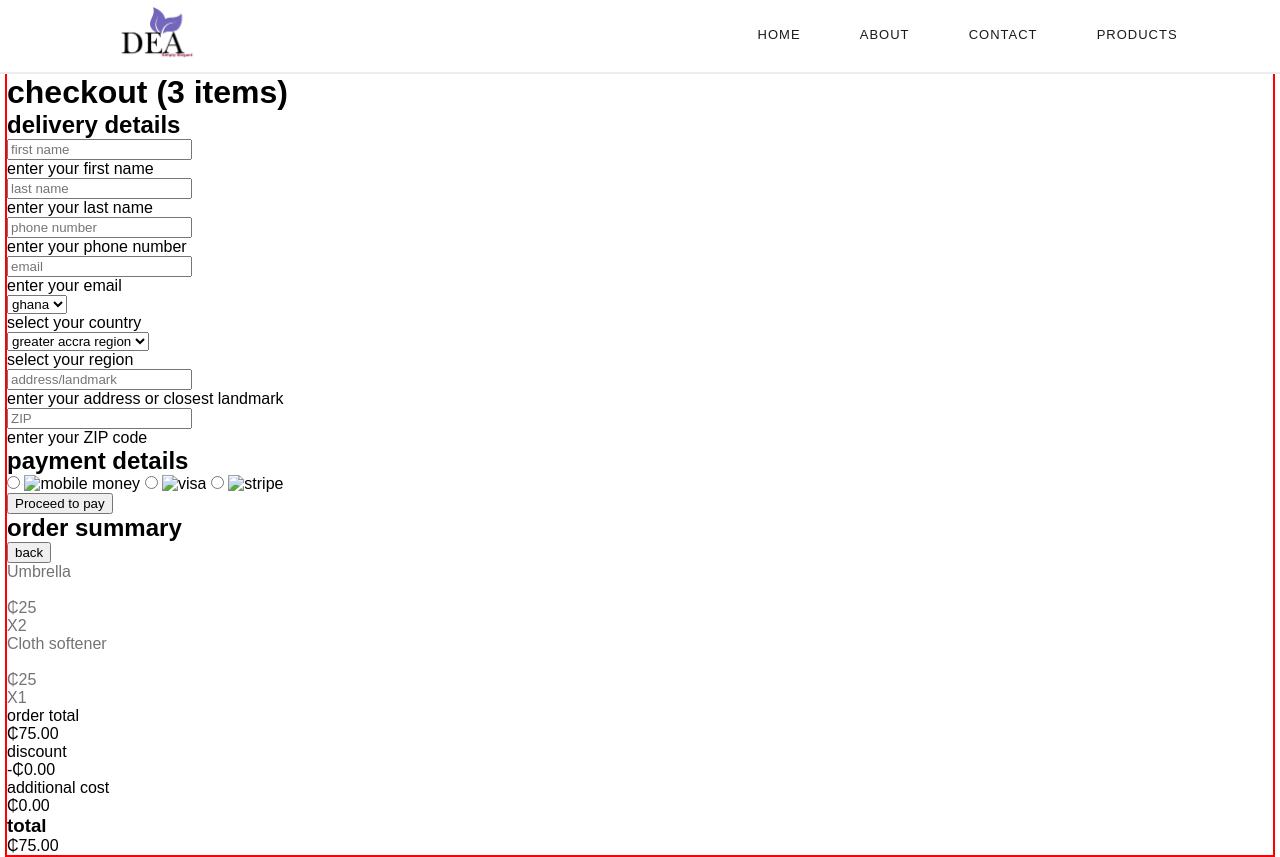
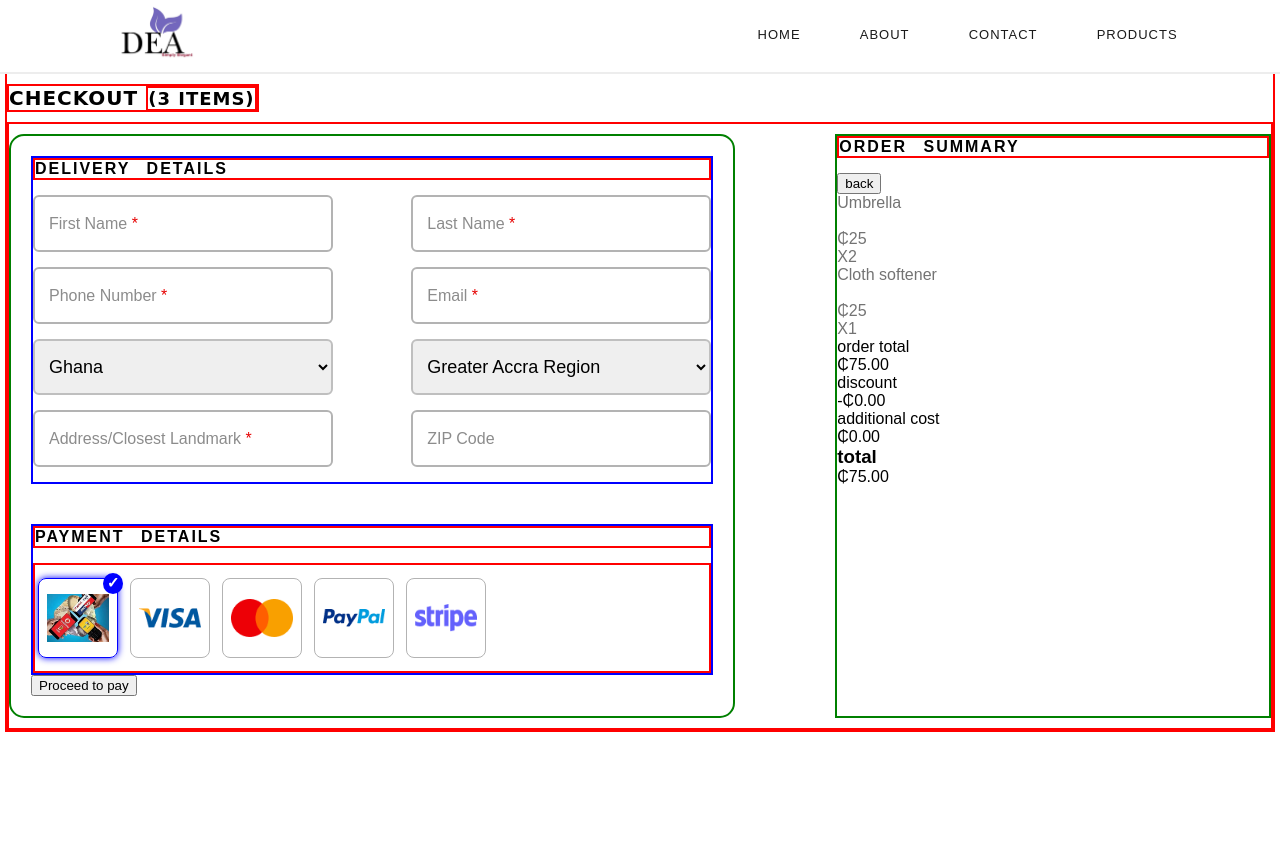
Before and after one commit to IB-ALA/DEA-PROJECT, a plain HTML site: page checkout.html in a window 1280 px wide. After the commit the page ends 800 px from the top, so only its background shows below. Drawn offline with Linux system fonts and the light colour scheme.

Commit message:
Starting the checkout page.

```diff
--- a/checkout.html
+++ b/checkout.html
@@ -56,36 +56,36 @@
           <h2>delivery details</h2>
 
           <form action="#">
-            <div class="ro1">
-              <div class="col1">
-                <input type="text" placeholder="first name">
-                <p class="alert">enter your first name</p>
+            <div class="row">
+              <div class="col">
+                <input placeholder="" type="text" id="first-name">
+                <label for="first-name" class="alert required">first name</label>
               </div>
-              <div class="col2">
-                <input type="text" placeholder="last name">
-                <p class="alert">enter your last name</p>
+              <div class="col">
+                <input placeholder="" type="text" id="last-name">
+                <label for="last-name" class="alert required">last name</label>
               </div>
             </div>
 
-            <div class="row2">
-              <div class="col1">
-                <input type="number" placeholder="phone number">
-                <p class="alert">enter your phone number</p>
+            <div class="row">
+              <div class="col">
+                <input placeholder="" type="tel" id="phone-number">
+                <label for="phone-number" class="alert required">phone number</label>
               </div>
-              <div class="col2">
-                <input type="email" placeholder="email">
-                <p class="alert">enter your email</p>
+              <div class="col">
+                <input placeholder="" type="email" id="email">
+                <label for="email" class="alert required">email</label>
               </div>
             </div>
 
-            <div class="row3">
-              <div class="col1">
+            <div class="row">
+              <div class="col">
                 <select name="country" id="">
                   <option value="ghana" selected>ghana</option>
                 </select>
-                <p class="alert">select your country</p>
+                <!-- <label for="" class="alert required">select your country</label> -->
               </div>
-              <div class="col2">
+              <div class="col">
                 <select name="region" id="">
                   <option value="greater accra region" selected>greater accra region</option>
                   <option value="ashanti region">ashanti region</option>
@@ -93,18 +93,18 @@
                   <option value="eastern region">eastern region</option>
                   <option value="western region">western region</option>
                 </select>
-                <p class="alert">select your region</p>
+                <!-- <label for="" class="alert required">select your region</label> -->
               </div>
             </div>
 
-            <div class="row4">
-              <div class="col1">
-                <input type="text" placeholder="address/landmark">
-                <p class="alert">enter your address or closest landmark</p>
+            <div class="row">
+              <div class="col">
+                <input placeholder="" type="text" id="address/landmark">
+                <label for="address/landmark" class="alert required">address/closest landmark</label>
               </div>
-              <div class="col2">
-                <input type="text" placeholder="ZIP">
-                <p class="alert">enter your ZIP code</p>
+              <div class="col">
+                <input placeholder="" type="text" id="ZIP">
+                <label for="ZIP" class="alert">ZIP code</label>
               </div>
             </div>
           </form>
@@ -114,19 +114,29 @@
           <h2>payment details</h2>
 
           <div class="payment-method">
-            <input type="radio" name="payment-method" id="momo">
-            <label for="momo" class="">
-              <img src="" alt="mobile money">
+            <input type="radio" checked name="payment-method" id="momo">
+            <label for="momo" class="payment-method-label">
+              <img src="images/icons/momo.jpg" alt="mobile money">
             </label>
 
             <input type="radio" name="payment-method" id="visa">
-            <label for="visa" class="">
-              <img src="" alt="visa">
+            <label for="visa" class="payment-method-label">
+              <img src="images/icons/visa.png" alt="visa">
+            </label>
+
+            <input type="radio" name="payment-method" id="master-card">
+            <label for="master-card" class="payment-method-label">
+              <img src="images/icons/mastercard.png" alt="master-card">
+            </label>
+
+            <input type="radio" name="payment-method" id="paypal">
+            <label for="paypal" class="payment-method-label">
+              <img src="images/icons/paypal.png" alt="paypal">
             </label>
 
             <input type="radio" name="payment-method" id="stripe">
-            <label for="stripe" class="">
-              <img src="" alt="stripe">
+            <label for="stripe" class="payment-method-label">
+              <img src="images/icons/stripe.png" alt="stripe">
             </label>
           </div>
 
--- a/styles/checkout.css
+++ b/styles/checkout.css
@@ -4,6 +4,9 @@
 
 body {
   padding-top: 72px;
+}
+p {
+  width: fit-content;
 }
 
 main {
@@ -13,3 +16,198 @@ main {
   max-width: 1270px;
   margin: 0 auto;
 }
+
+h1,
+h1 span {
+  border: 2px solid #ff0000;
+  margin: 10px 0;
+  width: fit-content;
+  text-transform: uppercase;
+  font-size: 20px;
+  /* word-spacing: 5px; */
+  letter-spacing: 1px;
+  /* font-family: 'Courier New', Courier, monospace; */
+  font-family: cursive;
+  /* color: hsl(0, 79%, 85%); */
+  /* display: flex;
+  justify-content: center;
+  align-items: center; */
+  padding: 0;
+}
+
+h1 span {
+  /* color: hsl(0, 79%, 85%); */
+  font-size: 18px;
+}
+
+h2 {
+  /* text-align: center; */
+  /* padding-left: 5%; */
+  font-size: 1rem;
+  word-spacing: 10px;
+  letter-spacing: 2px;
+  text-wrap: nowrap;
+  text-transform: uppercase;
+  border: 2px solid red;
+  margin-bottom: 15px;
+}
+
+.checkout-grid {
+  border: 2px solid red;
+  display: grid;
+  column-gap: 100px;
+  grid-template-columns: 2fr 1.2fr;
+  padding: 10px 0;
+}
+
+.form-section {
+  border: 2px solid green;
+  padding: 20px;
+  border-radius: 15px;
+}
+
+.delivery-details-container {
+  border: 2px solid blue;
+  margin-bottom: 40px;
+}
+
+.delivery-details-container form {
+  /* border: 2px solid red; */
+  display: flex;
+  flex-direction: column;
+  align-items: center;
+  justify-content: center;
+}
+
+form .row {
+  width: 100%;
+  /* border: 2px solid green; */
+  display: flex;
+  align-items: center;
+  justify-content: space-between;
+}
+
+form .col {
+  position: relative;
+  margin: 0 0 15px;
+}
+
+.delivery-details-container form input {
+  width: 300px;
+  padding: 22px 10px 8px;
+  /* margin: 0 0 15px; */
+  outline: none;
+  border: 2px solid hsl(0, 0%, 70%);
+  border-radius: 6px;
+  font-size: 20px;
+
+}
+.delivery-details-container form input:focus + label,
+.delivery-details-container form input:not(:placeholder-shown) + label {
+  top: 20%;
+  left: 10px;
+  font-size: 13px;
+  color: hsl(0, 0%, 80%);
+}
+
+form .row .col label {
+  position: absolute;
+  color: hsl(0, 0%, 55%);
+  top: 50%;
+  left: 16px;
+  transform: translateY(-50%);
+  transition: all 0.1s ease-in-out;
+  pointer-events: none;
+  text-transform: capitalize;
+}
+
+.col label.required::after {
+  content: ' *';
+  color: hsl(0, 100%, 45%);
+}
+
+.delivery-details-container form select {
+  width: 300px;
+  padding: 15px 10px;
+  /* margin: 0 0 15px; */
+  outline: none;
+  border: 2px solid hsl(0, 0%, 75%);
+  border-radius: 6px;
+  font-size: 18px;
+  text-transform: capitalize;
+}
+
+.delivery-details-container form select option {
+  text-transform: capitalize;
+}
+
+
+.payment-details-container {
+  border: 2px solid blue;
+}
+
+
+.payment-method {
+  border: #ff0000 2px solid;
+  display: flex;
+  align-items: center;
+  overflow-x: auto;
+  padding: 13px 3px;
+}
+
+.payment-method input {
+  display: none;
+}
+
+.payment-method-label {
+  width: 80px;
+  height: 80px;
+  padding: 8px;
+  border: hsl(0, 0%, 70%) 1px solid;
+  border-radius: 8px;
+  margin-right: 12px;
+  cursor: pointer;
+  position: relative;
+}
+.payment-method input:checked + .payment-method-label {
+  border-color: hsl(240, 100%, 50%);
+  box-shadow: 0 0 7px hsl(240, 100%, 50%);
+}
+.payment-method input:checked + .payment-method-label::before {
+  content: "✓";
+  display: flex;
+  align-items: center;
+  justify-content: center;
+  font-size: 15px;
+  padding-bottom: 1px;
+  color: white;
+  font-weight: bolder;
+  position: absolute;
+  top: -6px;
+  right: -6px;
+  width: 20px;
+  height: 20px;
+  border-radius: 50%;
+  background-color: hsl(240, 100%, 50%);
+  /* background-image: url();
+  background-size: 13px;
+  background-position: center;
+  background-repeat: no-repeat; */
+}
+
+.payment-method-label > img {
+  width: 100%;
+  height: 100%;
+  object-fit: contain;
+}
+
+
+
+
+
+
+
+
+section {
+  border: 2px solid green;
+}
```
Also changed, not shown: images/icons/mastercard.png (renamed from images/mastercard.png), images/icons/mobile-money.jpg (renamed from images/icons/download.jpg), images/icons/momo.jpg (renamed from images/icons/OIP.jpg), images/icons/paypal.png (renamed from images/paypal.png), images/icons/stripe.png (renamed from images/stripe.png), images/icons/visa.png (renamed from images/visa.png).
